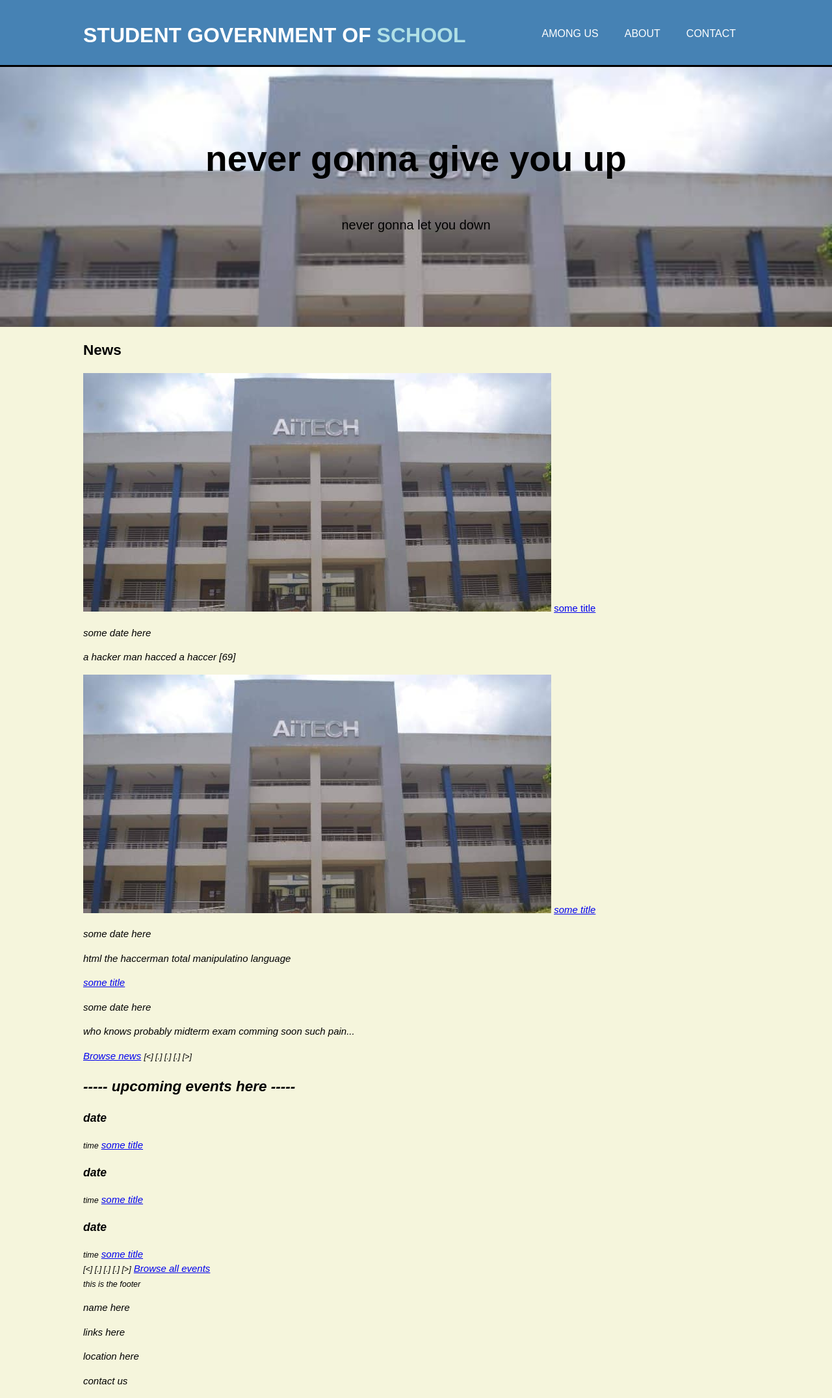
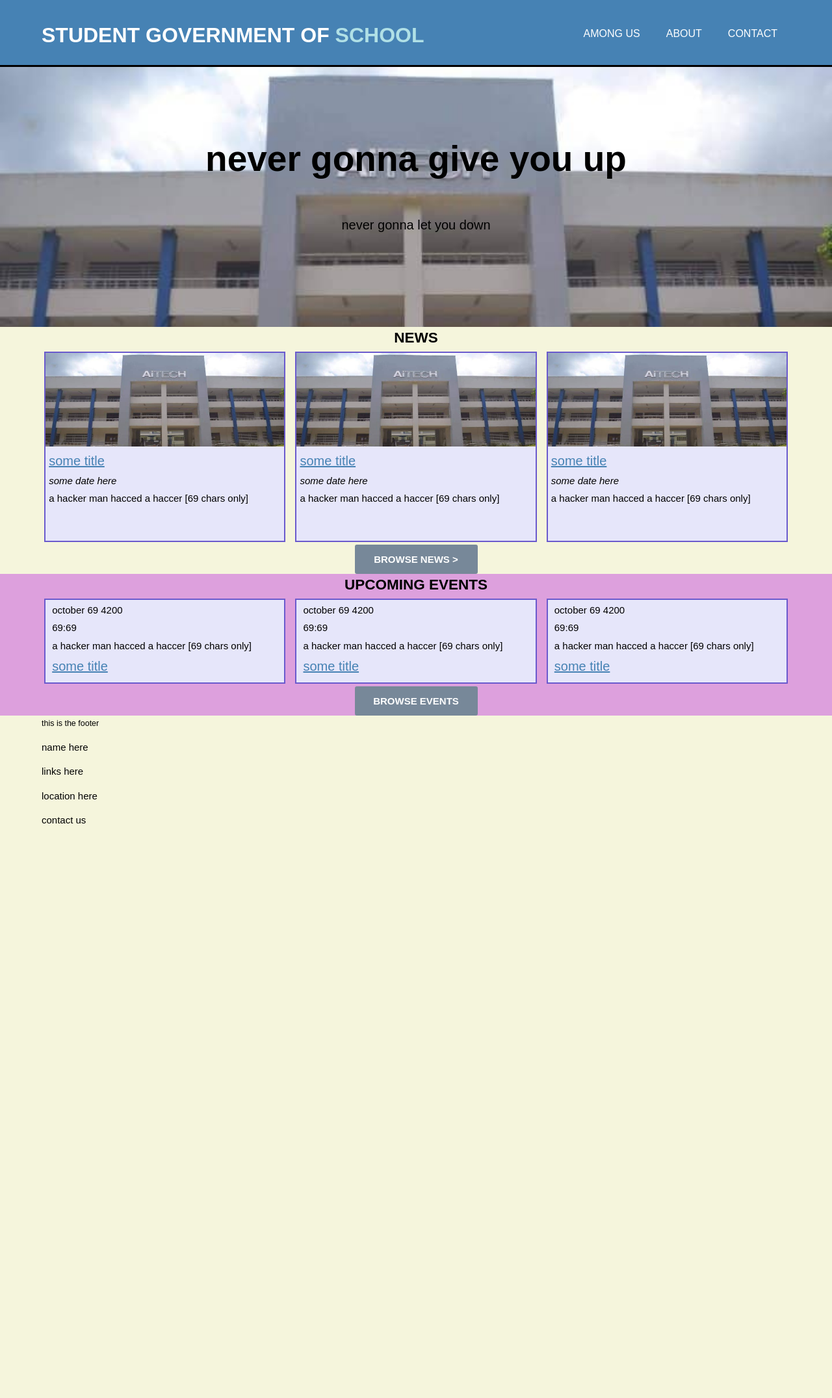
Before and after one commit to LrnzDC3696/SGA-site, a Django app: page / in a window 1280 px wide. Shown: the whole page at 65% size. After the commit the page ends 1267 px from the top, so only its background shows below. Run offline with Django 4.2, Linux system fonts and the light colour scheme.

Commit message:
added grids and new css classes

```diff
--- a/main/static/main/style/style.css
+++ b/main/static/main/style/style.css
@@ -1,4 +1,13 @@
+/*
+DBCFB0 - dutch white
+BFC8AD - laurel green
+90B494 - dark sea green
+718F94 - steel teal
+545775 - independence
+*/
+
 body {
+
   font-family: Arial, Helvetica, sans-serif;
   font-size: 15px;
   line-height: 1.5;
@@ -9,9 +18,83 @@ body {
   background-color: beige;
 }
 
+
+/* MISC */
+
+.center {
+  text-align: center;
+  margin: auto;
+  width: 50%;
+}
+
+.mgn-5 {
+  margin: 5px;
+  margin-top: 0;
+}
+
+.pad-5 {
+  padding: 5px;
+  padding-top: 0;
+}
+
+.pad-10 {
+  padding: 10px;
+  padding-top: 0;
+}
+
+
+/* GRID */
+
+.grid-container {
+  display: grid;
+  gap: 6.9px;
+  grid-template-columns: repeat(3, 1fr);
+  margin: 42;
+}
+
+.grid-item {
+  background: steelblue;
+  padding 20px;
+  border: 3px solid red;
+}
+
+
+/* BOXES */
+
+.box {
+  background-color: lavender;
+  margin: 4.2px;
+  float: left;
+  box-sizing: border-box;
+  border: 2px solid slateblue;
+}
+
+.box img {
+  width: 100%;
+  height: 50%;
+  margin-bottom: 0;
+}
+
+.box p {
+  margin: 5px 0px;
+  padding: 0;
+}
+
+.box a {
+  padding-top: 0;
+  font-size: 20px;
+  color: steelblue;
+}
+
+.box a:hover {
+  text-decoration-thickness: 3px;
+}
+
+
 /* GLOBAL */
+
 .container {
-  width: 80%;
+  width: 90%;
   margin: auto;
   overflow: hidden;
 }
@@ -71,6 +154,7 @@ header nav a:hover{
   font-weight: bold;
 }
 
+
 /* SHOWCASE */
 
 #showcase{
@@ -78,7 +162,7 @@ header nav a:hover{
   background: url(../images/school_building.png) no-repeat 0 0;
   background-size: 100%;
   text-align: center;
-  color: dark-black;
+  color: black;
 }
 
 #showcase h1{
@@ -89,3 +173,28 @@ header nav a:hover{
 #showcase p{
   font-size: 20px;
 }
+
+/* I dunno man */
+.button {
+  display: block;
+  width: 169px;
+  height: 25px;
+  background: lightslategrey;
+  text-decoration: none;
+  padding: 10px;
+  border-radius: 3px;
+  color: white;
+  font-weight: bold;
+  line-height: 25px;
+}
+
+.button:hover {
+  background: grey;
+}
+
+
+/* colors */
+/* bgc means BackGround Color */
+.bgc-purple{
+  background: plum;
+}
--- a/main/templates/main/index.html
+++ b/main/templates/main/index.html
@@ -14,60 +14,73 @@
   </div>
 </section>
 
+
 <!-- this could be turned into a component? -->
 <section id="news">
   <div class="container">
-    <h2> News </h2>
-    <div class="box">
+    <h2 class="center"> NEWS </h2>
+    <div class="grid-container">
+      <div class="grid-item box">
         <img src="{% static 'main/images/school_building.png' %}" alt="an image">
+        <div class="pad-5">
           <a href="/">some title</a>
-      <p><i>some date here<i></p>
-      <p>a hacker man hacced a haccer [69]</p>
+          <p><i>some date here</i></p>
+          <p>a hacker man hacced a haccer [69 chars only]</p>
+        </div>
       </div>
 
-    <div class="box">
-      <img src="{% static 'main/images/school_building.png' %}" alt="yet another image">
+      <div class="grid-item box">
+        <img src="{% static 'main/images/school_building.png' %}" alt="an image">
+        <div class="pad-5">
           <a href="/">some title</a>
-      <p><i>some date here<i></p>
-      <p>html the haccerman total manipulatino language</p>
+          <p><i>some date here</i></p>
+          <p>a hacker man hacced a haccer [69 chars only]</p>
+        </div>
       </div>
 
-    <div class="box">
+      <div class="grid-item box">
+        <img src="{% static 'main/images/school_building.png' %}" alt="an image">
+        <div class="pad-5">
           <a href="/">some title</a>
-      <p><i>some date here<i></p>
-      <p>who knows probably midterm exam comming soon such pain...</p>
+          <p><i>some date here</i></p>
+          <p>a hacker man hacced a haccer [69 chars only]</p>
+        </div>
       </div>
 
-    <a href="{% url 'main:index' %}">Browse news</a>
-    <small>[<] [.] [.] [.] [>]</small>
     </div>
+  </div>
+  <a href="{% url 'main:index' %}" class="button center">BROWSE NEWS ></a>
+  <!-- <small>[<] [.] [.] [.] [>]</small> -->
 </section>
 
 <!-- this could be turned into a component? -->
-<section id="events">
+<section id="events" class="bgc-purple">
   <div class="container">
-    <h2> ----- upcoming events here ----- </h2>
-
-    <div class="box">
-      <h3>date</h3>
-      <small>time</small>
+    <h2 class="center"> UPCOMING EVENTS </h2>
+    <div class="grid-container ">
+      <div class="grid-item box pad-10">
+        <p>october 69 4200</p>
+        <p>69:69</p>
+        <p>a hacker man hacced a haccer [69 chars only]</p>
         <a href="/">some title</a>
       </div>
 
-    <div class="box">
-      <h3>date</h3>
-      <small>time</small>
+      <div class="grid-item box pad-10">
+        <p>october 69 4200</p>
+        <p>69:69</p>
+        <p>a hacker man hacced a haccer [69 chars only]</p>
         <a href="/">some title</a>
       </div>
 
-    <div class="box">
-      <h3>date</h3>
-      <small>time</small>
+      <div class="grid-item box pad-10">
+        <p>october 69 4200</p>
+        <p>69:69</p>
+        <p>a hacker man hacced a haccer [69 chars only]</p>
         <a href="/">some title</a>
       </div>
-
-    <small>[<] [.] [.] [.] [>]</small>
-    <a href="{% url 'main:index' %}">Browse all events</a>
+    </div>
+    <!-- <small>[<] [.] [.] [.] [>]</small> -->
+    <a href="{% url 'main:index' %}" class="button center">BROWSE EVENTS</a>
   </div>
 </section>
 
```
Lines whose indentation alone changed are shown as unchanged.
